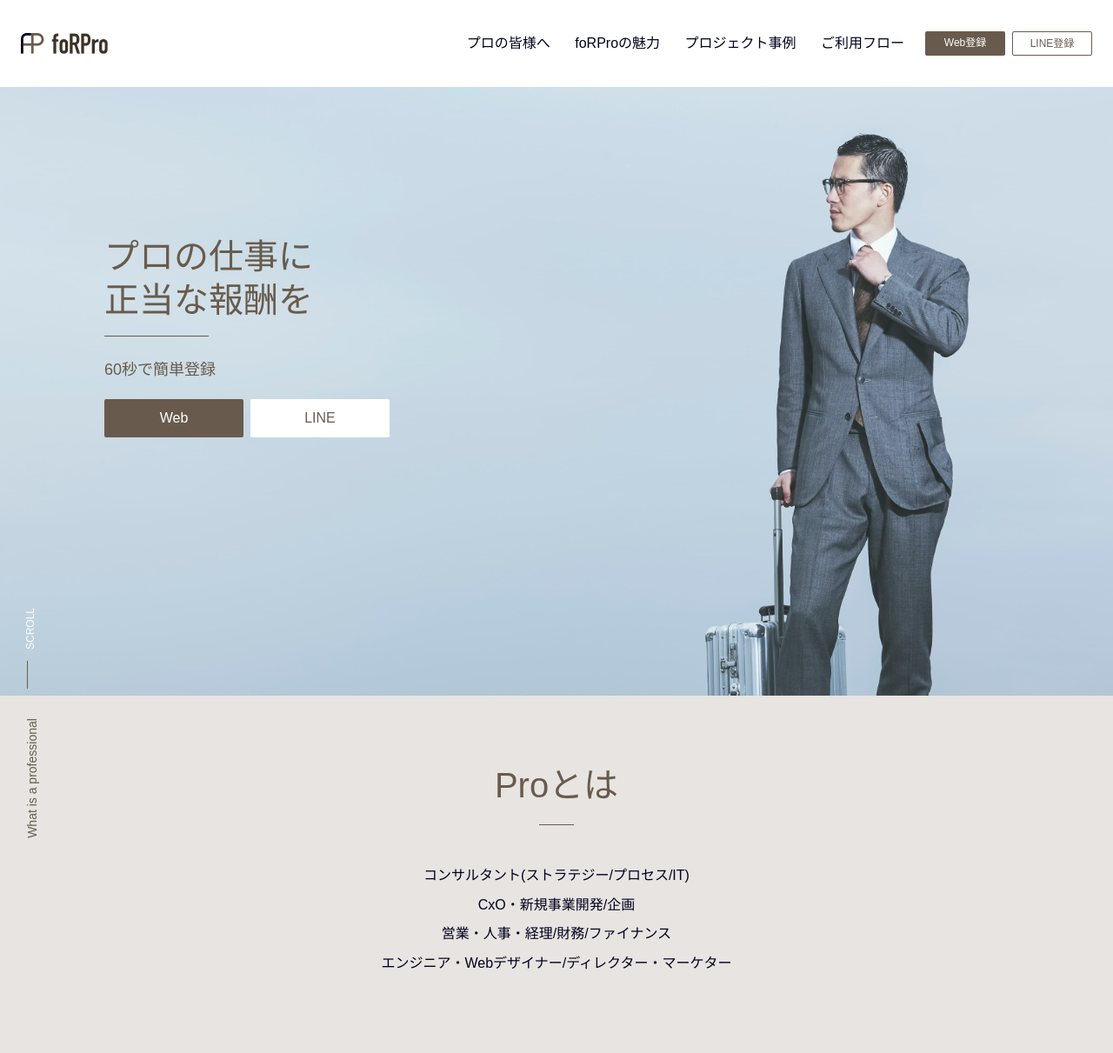
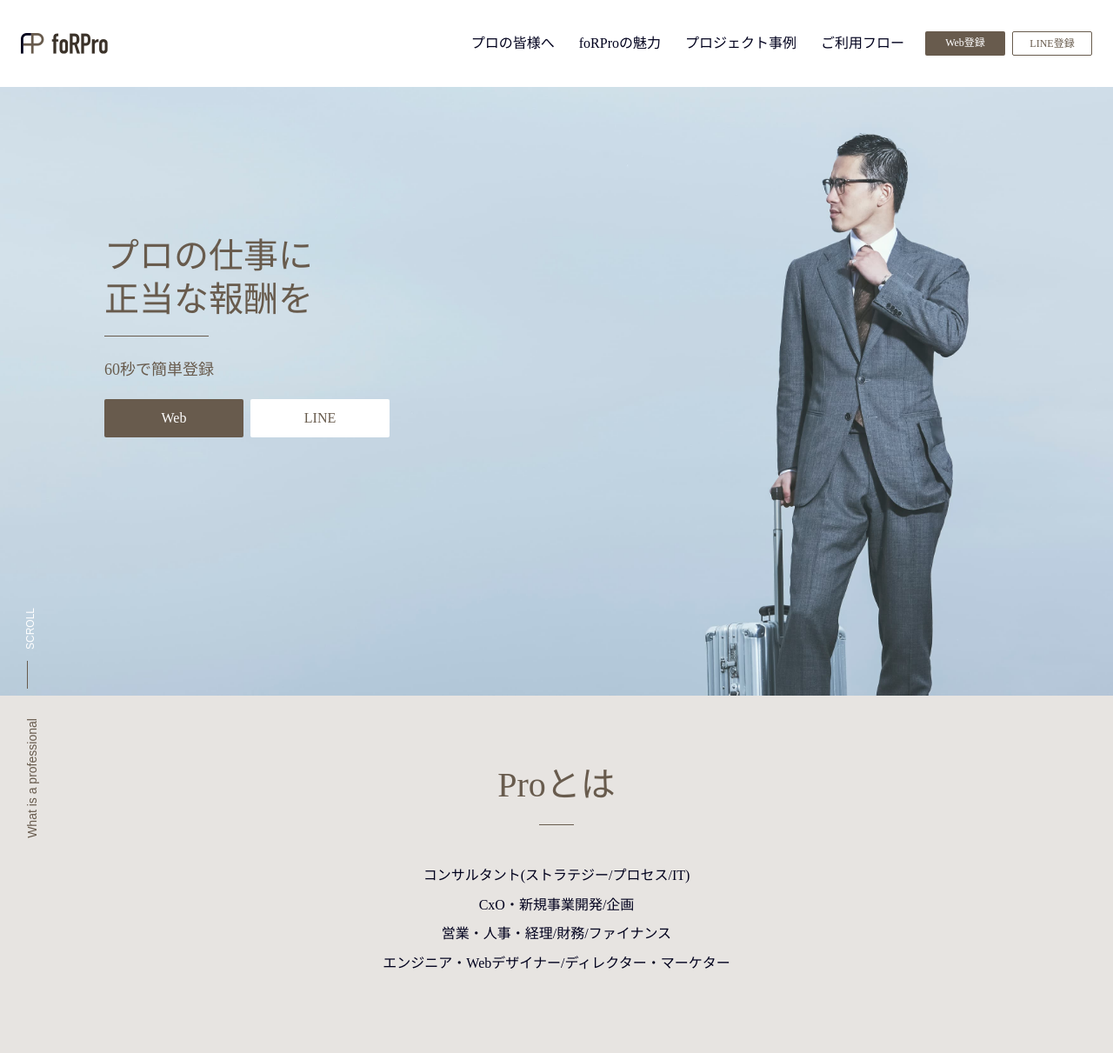
Before and after one commit to shidara/foRPro, a PHP site: page /index.html in a window 1280 px wide. Shown: the top 1211 px of the page at 87% size. Run offline with PHP 8.4, Linux system fonts and the light colour scheme; some libraries are stand-ins or nearby versions.

Commit message:
fontの変更

```diff
--- a/css/common.css
+++ b/css/common.css
@@ -5,8 +5,8 @@ body {
   -webkit-text-size-adjust: 100%; /*disabling user zoom*/
   color: #00011d;
   font-size: 14px;
-  font-family: "Hiragino Mincho Pro", Arial, "Hiragino Kaku Gothic ProN",
-    "Hiragino Sans", Meiryo, sans-serif;
+  font-family: "Times New Roman", "YuMincho", "Hiragino Mincho ProN",
+    "Yu Mincho", "MS PMincho", serif;
 }
 
 a,
```
